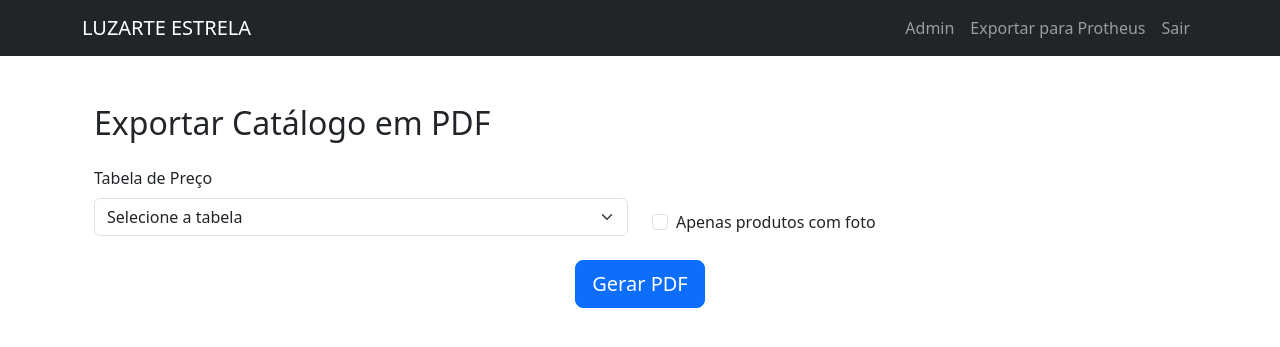
After one commit to mhchacon/catalogo_web, a Flask app: page /exportar_catalogo_pdf in a window 1280 px wide. The commit adds this page. Shown: the top 347 px of the page. Run offline with Flask 3, Linux system fonts and the light colour scheme; the visitor is signed in with stand-in values (Sample User, id 1).

Commit message:
add pdf's

```diff
--- a/app.py
+++ b/app.py
@@ -1,4 +1,4 @@
-from flask import Flask, render_template, request, redirect, url_for, flash, send_file, send_from_directory, jsonify
+from flask import Flask, render_template, request, redirect, url_for, flash, send_file, send_from_directory, jsonify, make_response
 from flask_login import LoginManager, UserMixin, login_user, login_required, logout_user, current_user
 from werkzeug.security import check_password_hash, generate_password_hash
 from werkzeug.utils import secure_filename
@@ -10,6 +10,11 @@ import openpyxl
 from dotenv import load_dotenv
 import math
 import re
+import tempfile
+try:
+    from weasyprint import HTML
+except ImportError:
+    HTML = None
 
 # Carrega variáveis de ambiente
 load_dotenv()
@@ -688,5 +693,99 @@ def editar_precos(codigo_base):
     ]
     return render_template('editar_precos.html', variantes=variantes, tabelas_preco=tabelas_preco, codigo_base=codigo_base, descricao_produto=descricao_produto)
 
+@app.route('/exportar_catalogo_pdf', methods=['GET', 'POST'])
+@login_required
+def exportar_catalogo_pdf():
+    if current_user.role not in ['admin', 'dono']:
+        flash('Acesso não autorizado.', 'danger')
+        return redirect(url_for('galeria'))
+
+    tabelas_preco = [
+        ('TABELA_VAREJO_5_000', 'Varejo 5k'),
+        ('TABELA_VAREJO_25_000', 'Varejo 25k'),
+        ('TABELA_VAREJO_50_000', 'Varejo 50k'),
+        ('TABELA_ATACADO', 'Atacado'),
+        ('TABELA_GOLD_PARCEIRO', 'Gold Parceiro'),
+        ('TABELA_ATACADO_AMAZONIA_E_MACAPA', 'Atacado Amaz/Mac'),
+        ('TABELA_ACRE_E_RONDONIA', 'Acre/Rondônia')
+    ]
+
+    if request.method == 'POST':
+        tabela_preco = request.form.get('tabela_preco')
+        apenas_com_foto = request.form.get('apenas_com_foto') == 'on'
+
+        # 1. Buscar TODAS as variantes que são 'ativo_catalogo: true'
+        filtro_inicial = {'ativo_catalogo': True}
+        todas_variantes_ativas = list(produtos_collection.find(filtro_inicial))
+
+        # 2. Agrupar estas variantes por codigo_base
+        produtos_por_grupo_temp = {}
+        for variante_ativa in todas_variantes_ativas:
+            codigo_base = variante_ativa.get('codigo_base')
+            if not codigo_base: # Pular variantes sem codigo_base
+                continue
+            if codigo_base not in produtos_por_grupo_temp:
+                produtos_por_grupo_temp[codigo_base] = []
+            produtos_por_grupo_temp[codigo_base].append(variante_ativa)
+
+        # 3. Preparar uma lista de grupos, determinando o produto principal para cada um
+        #    Esta lista será filtrada a seguir se 'apenas_com_foto' estiver ativo.
+        grupos_pre_filtro = []
+        for codigo_base_key, variantes_do_grupo_atual in produtos_por_grupo_temp.items():
+            if not variantes_do_grupo_atual:
+                continue
+
+            # Determinar o produto principal (preferencialmente branco) para imagem/descrição
+            produto_principal_do_grupo = None
+            for v_principal_check in variantes_do_grupo_atual:
+                if v_principal_check.get('codigo_produto','').endswith('1'):
+                    produto_principal_do_grupo = v_principal_check
+                    break
+            if not produto_principal_do_grupo: # Fallback se não houver branco
+                # Ordenar para garantir uma seleção consistente (ex: pelo código do produto)
+                produto_principal_do_grupo = sorted(variantes_do_grupo_atual, key=lambda v_sort: v_sort.get('codigo_produto', ''))[0]
+
+            # Ordenar as variantes que serão passadas para o template (ex: por código do produto)
+            variantes_ordenadas_para_template = sorted(variantes_do_grupo_atual, key=lambda v_sort: v_sort.get('codigo_produto', ''))
+
+            grupos_pre_filtro.append({
+                'descricao_produto': produto_principal_do_grupo.get('descricao_produto'),
+                'caminho_imagem': produto_principal_do_grupo.get('caminho_imagem'),
+                'codigo_base': codigo_base_key,
+                'variants': variantes_ordenadas_para_template, # Todas as variantes ativas do grupo
+                '_tem_imagem_principal': True if produto_principal_do_grupo.get('caminho_imagem') else False # Flag para filtro
+            })
+
+        # 4. Filtrar os GRUPOS se 'apenas_com_foto' estiver marcado
+        produtos_agrupados = []
+        if apenas_com_foto:
+            for grupo_candidato in grupos_pre_filtro:
+                if grupo_candidato['_tem_imagem_principal']:
+                    del grupo_candidato['_tem_imagem_principal'] # Remover flag auxiliar
+                    produtos_agrupados.append(grupo_candidato)
+        else: # Se 'apenas_com_foto' não estiver marcado, incluir todos os grupos
+            for grupo_candidato in grupos_pre_filtro:
+                del grupo_candidato['_tem_imagem_principal'] # Remover flag auxiliar
+                produtos_agrupados.append(grupo_candidato)
+
+        # Agora 'produtos_agrupados' contém os grupos corretos com todas as suas variantes ativas.
+        # Ordenar os grupos finais (opcional, ex: pela descrição do produto principal)
+        produtos_agrupados.sort(key=lambda g: g.get('descricao_produto',''))
+
+        html = render_template('catalogo_pdf.html', produtos=produtos_agrupados, tabela_preco=tabela_preco, tabelas_preco=tabelas_preco)
+        if HTML is None:
+            flash('WeasyPrint não está instalado no servidor.', 'danger')
+            return redirect(url_for('exportar_catalogo_pdf'))
+        with tempfile.NamedTemporaryFile(suffix='.pdf', delete=False) as tmpfile:
+            HTML(string=html, base_url=request.base_url).write_pdf(tmpfile.name)
+            tmpfile.seek(0)
+            pdf_data = tmpfile.read()
+        response = make_response(pdf_data)
+        response.headers['Content-Type'] = 'application/pdf'
+        response.headers['Content-Disposition'] = 'attachment; filename=catalogo_luzarte.pdf'
+        return response
+
+    return render_template('exportar_catalogo_pdf.html', tabelas_preco=tabelas_preco)
+
 if __name__ == '__main__':
     app.run(debug=True)
--- a/templates/base.html
+++ b/templates/base.html
@@ -74,6 +74,11 @@
                             <a class="nav-link" href="{{ url_for('exportar_protheus') }}">Exportar para Protheus</a>
                         </li>
                         {% endif %}
+                        {% if current_user.role == 'dono' %}
+                        <li class="nav-item">
+                            <a class="nav-link" href="{{ url_for('exportar_catalogo_pdf') }}">Exportar PDF</a>
+                        </li>
+                        {% endif %}
                         <li class="nav-item">
                             <a class="nav-link" href="{{ url_for('logout') }}">Sair</a>
                         </li>
--- /dev/null
+++ b/templates/exportar_catalogo_pdf.html
@@ -0,0 +1,33 @@
+{% extends "base.html" %}
+
+{% block title %}Exportar Catálogo em PDF{% endblock %}
+
+{% block content %}
+<div class="container py-4">
+    <h2 class="mb-4">Exportar Catálogo em PDF</h2>
+    <form method="POST">
+        <div class="row mb-3">
+            <div class="col-md-6">
+                <label for="tabela_preco" class="form-label">Tabela de Preço</label>
+                <select class="form-select" id="tabela_preco" name="tabela_preco" required>
+                    <option value="" disabled selected>Selecione a tabela</option>
+                    {% for tabela, label in tabelas_preco %}
+                        <option value="{{ tabela }}">{{ label }}</option>
+                    {% endfor %}
+                </select>
+            </div>
+            <div class="col-md-6 d-flex align-items-end">
+                <div class="form-check">
+                    <input class="form-check-input" type="checkbox" id="apenas_com_foto" name="apenas_com_foto">
+                    <label class="form-check-label" for="apenas_com_foto">
+                        Apenas produtos com foto
+                    </label>
+                </div>
+            </div>
+        </div>
+        <div class="mt-4 text-center">
+            <button type="submit" class="btn btn-primary btn-lg">Gerar PDF</button>
+        </div>
+    </form>
+</div>
+{% endblock %}
```
Also changed, not shown: templates/catalogo_pdf.html (added, +205 -0 lines), static/uploads/images/1.BC.8.0.1_bacia_leiria_kids_branca_convencional.png (added), static/uploads/images/1.BC.92.0.1_Bacia_convencional_coimbra_turbilon.png (added), static/uploads/images/1.BPC.1.0.1_Bacia-porto-branca.png (added), static/uploads/images/1.CX.1.1.1_caixa-evora-branco.png (added), static/uploads/images/1.CX.1.2.1_Bacia-porto-branca.png (added), 3 other files.
